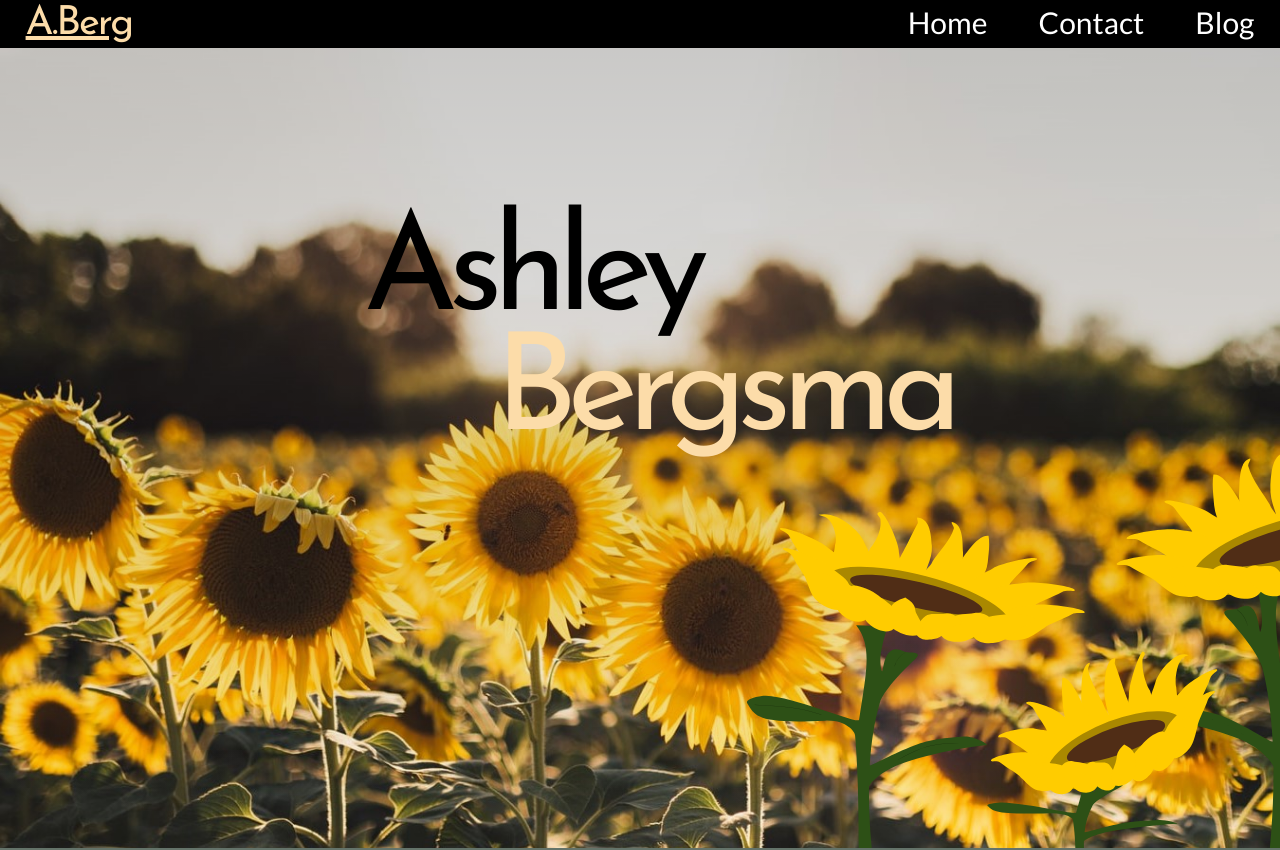
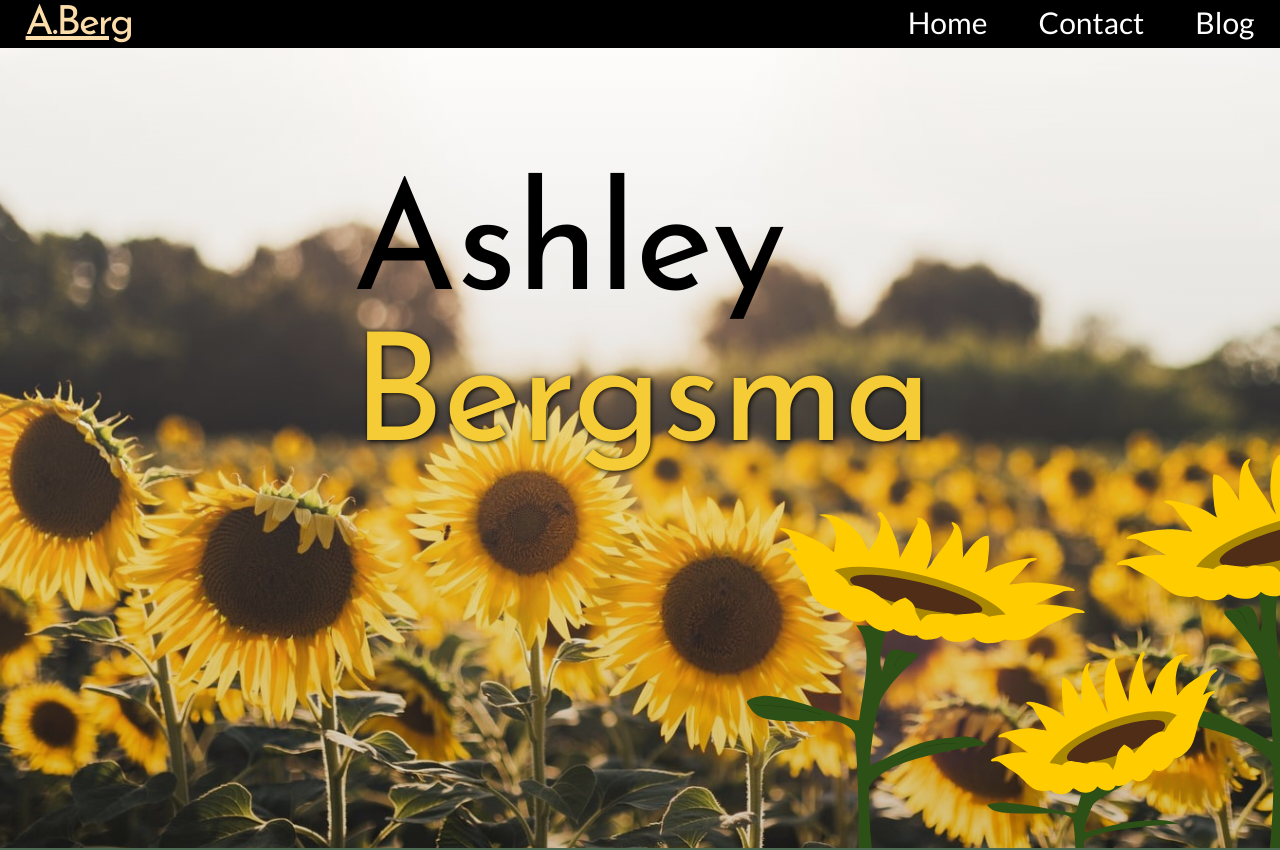
Before and after one commit to ash-bergs/abergsma-dev, a React (Create React App) app: page / in a window 1280 px wide. Shown: the top 850 px of the page. Built offline with nearby package versions, Linux system fonts and the light colour scheme.

Commit message:
Updates Headline Component
re-assessed the headline alignment. Created a simpler to reason about flex layout for the text elements.

```diff
--- a/src/components/about-me/About.js
+++ b/src/components/about-me/About.js
@@ -10,7 +10,7 @@ function About() {
             <div className="row">
                 <div className="col-1-of-2 u-center-content u-increase-height">
 
-                    <span aria-label="introduction" id="intro" className="headline section-subtitle">I'm a <span className="highlighted">full stack engineer</span> based in Phoenix, Arizona.</span>
+                    <span aria-label="introduction" id="intro" className="section-subtitle">I'm a <span className="highlighted">full stack engineer</span> based in Phoenix, Arizona.</span>
 
                     <p className="small-text" aria-labelledby="intro">I believe the internet is for everyone and it's up to developers to keep it that way. I have a passion for creating beautiful and accessible web and mobile applications, writing illuminating technical articles and challenging myself to learn and create new things daily.</p>
                 </div>
--- a/src/components/closer/Closer.js
+++ b/src/components/closer/Closer.js
@@ -1,6 +1,6 @@
 import React from 'react'
 
-// import SocialBar from './SocialBar';
+import SocialBar from './SocialBar';
 import Typer from '../common_components/Typer';
 
 function Closer() {
@@ -24,6 +24,7 @@ function Closer() {
                 <br/>
                 <p className="small-text"> I love working on teams! I know that to build a team environment means being flexible, communicative and thoughtful in my feedback. I have experience working on fully remote teams, filling both back and frontend roles. These teams used Agile methodologies to coordinate team effort, and I've since implemented many of those approaches into my personal workflow. If you're interested in hearing what peers have to say about working with me, please see my SearchLight profile, linked below.</p>
                 {/* SOCIAL BAR RENDERING HERE WHEN COMPLETE */}
+
             </div>
         </div>
     )
--- a/src/components/hero/Headline.js
+++ b/src/components/hero/Headline.js
@@ -6,10 +6,11 @@ function Headline() {
     return(
         <section className="headlineBg">
             <div className="flexBox column header">
-                <div className="innerContent">
-                    <h1 className="headline limited-title"><span className="top-stagger">Ashley</span></h1>
-                    <h1 className="headline limited-title"><span className="bottom-stagger">Bergsma</span></h1>
+                <div className="headline">
+                    <p className="headline_first">Ashley</p>
+                    <p className="headline_last">Bergsma</p>
                 </div>
+
                     <FlowerCard />
             </div>
         </section>
@@ -17,3 +18,20 @@ function Headline() {
 }
 
 export default Headline;
+
+
+/*
+<div className="innerContent">
+                    <h1 className="headline limited-title"><span className="top-stagger">Ashley</span></h1>
+                    <h1 className="headline limited-title"><span className="bottom-stagger">Bergsma</span></h1>
+                </div>
+*/
+
+/* -------------------------------------------------------------------------- */
+/*
+I need to consider how to align this headline
+
+Idea:
+
+In parent div -> contains 2 children (block level elements, h1?)
+*/
--- a/src/sass/abstracts/_variables.scss
+++ b/src/sass/abstracts/_variables.scss
@@ -8,6 +8,7 @@ black - color-black - not quite total black: #262625
 
 $primary-medium: #647369;
 $color-black: black;
+$text-yellow: #F5CB36;
 $color-yellow: #FCDCA9;
 
 //TODO replace these colors...
--- a/src/sass/base/_base.scss
+++ b/src/sass/base/_base.scss
@@ -26,8 +26,9 @@ html {
     font-size: 62.5%;
 }
 
+// hides the horizontal and vertical scrollbars
 body {
-	overflow-x: hidden;
+	&::-webkit-scrollbar {display:none;}
 }
 
 // header controls height of hero section
@@ -44,13 +45,11 @@ body {
 	width: 100%;
 }
 
-// about class contains everything below the Hero section.
-//TODO I should restructure this somehow 🤔
 .about {
 	position: relative;
 	// z index given so it covers the bottom of the FlowerCard images
 	z-index: 1;
 	padding: 5% 0;
-	background-color: $primary-medium;
+	background-color: #4d6b53;
 	color: white;
 }
--- a/src/sass/base/_typography.scss
+++ b/src/sass/base/_typography.scss
@@ -5,34 +5,7 @@
 .link {
     text-decoration: none;
   }
-// Headline typography
-//* name, top-stagger and bottom-stagger control name in Headline component
 
-.top-stagger {
-    position: relative;
-    left: -17%;
-
-    @include respond(phone) {
-        left: 0;
-    }
-}
-
-.bottom-stagger {
-    color: $color-yellow;
-    position: relative;
-    top: -1.5rem;
-    left: 13%;
-
-    @include respond(phone) {
-        left: 0;
-        color: black;
-    }
-}
-
-.headline {
-    font-family: $limited-title;
-    letter-spacing: -1px;
-}
 
 //* limited title = very very large titles, use once maybe twice
 .limited-title {
@@ -48,10 +21,12 @@
 .section-subtitle {
     font-size: 4.0rem;
     margin-bottom: 2%;
+    font-family: $limited-title;
+    letter-spacing: -1px;
 }
 
 .highlighted {
-    color: $color-yellow;
+    color: $text-yellow;
 }
 
 .small-text {
--- a/src/sass/component_styles/_headline.scss
+++ b/src/sass/component_styles/_headline.scss
@@ -7,18 +7,56 @@ innerContent - div holding my name and subtitle
 
 //TODO try making the filter over the bg a lighter color? It doesn't mesh with the new colors that well....
 .headlineBg {
-    background-image: linear-gradient(rgba(0, 0, 0, 0.2), rgba(255, 255, 255, 0)), url("../resources/images/header-background.jpg");
+    background-image: linear-gradient(rgba(255, 255, 255, 0.2), rgba(0, 0, 0, 0.164)), url("../resources/images/header-background.jpg");
     height: 100vh;
     background-size: cover;
     background-position: center;
     position: relative;
+
+    @include respond(phone) {
+        height: 50vh;
+      }
 }
 
-.innerContent {
-    height: 45vh;
-    width: 50vw;
+//* target the actual headline - my name!
+.headline {
+    width: 50%;
+    padding: 5%;
+    margin-top: 5%;
+    display: flex;
+    flex-direction: column;
     align-self: center;
-    position: absolute;
-    top: 20%;
-    text-align: center;
 }
+
+.headline p {
+    font-size: 15.0rem;
+    font-family: $limited-title;
+    letter-spacing: -1px;
+
+    @include respond(phone) {
+        font-size: 10.0rem;
+      }
+}
+
+.headline_first {
+    margin-left: 5%;
+    align-self: flex-start;
+    //text-shadow: 1px 1px 5px $text-yellow;
+
+    @include respond(phone) {
+        margin: 0;
+        align-self: center;
+      }
+}
+
+.headline_last {
+    margin-right: 4.5%;
+    align-self: flex-end;
+    color: #F5CB36;
+    text-shadow: 1px 1px 5px black;
+
+    @include respond(phone) {
+        margin: 0;
+        align-self: center;
+      }
+}
--- a/src/sass/component_styles/_socialBar.scss
+++ b/src/sass/component_styles/_socialBar.scss
@@ -1,7 +1,7 @@
 .social-bar {
     background-color: black;
     margin: 10% 0;
-    padding: 1%;
+    padding: 1.5%;
     display: flex;
     justify-content: space-around;
 }
@@ -25,5 +25,5 @@
 .LinkedIn {
     background-image: url("../resources/images/linkedin-icon.svg");
     background-repeat: no-repeat;
-    background-position: center;
+    background-size: cover;
 }
--- a/src/sass/component_styles/_typer.scss
+++ b/src/sass/component_styles/_typer.scss
@@ -15,7 +15,8 @@
 
 .typer-text {
     font-size: 4.0rem;
-    font-family: $main-type;
+    font-family: $limited-title;
+    letter-spacing: -1px;
 }
 
 .animated-text {
```
